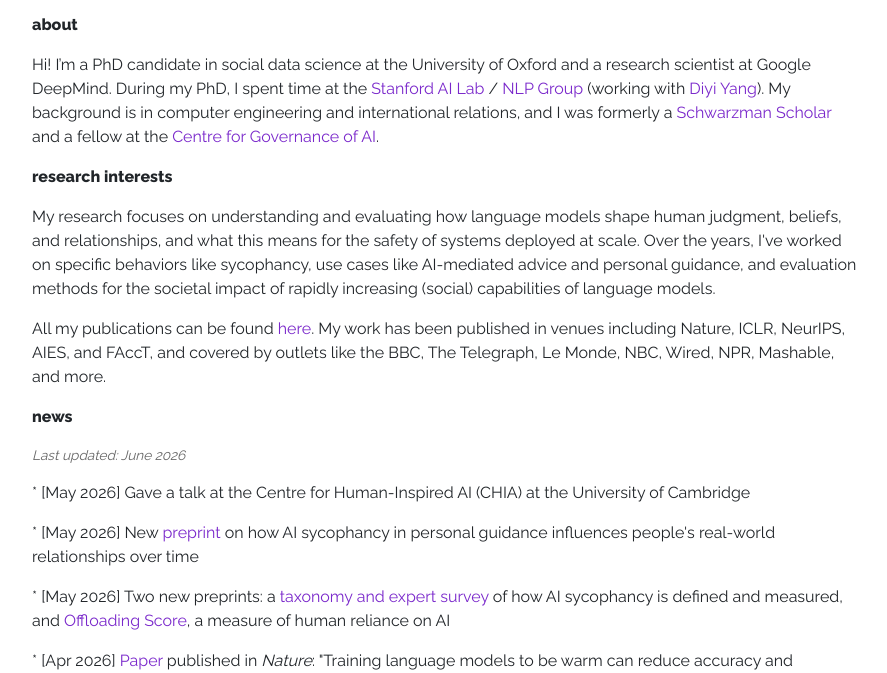
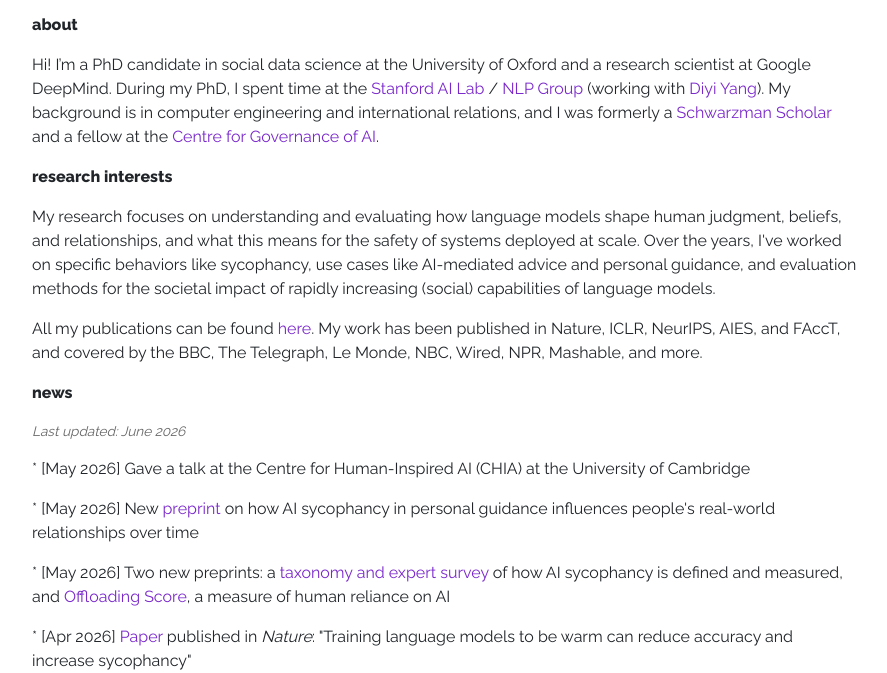
Before and after one commit to lujainibrahim/lujainibrahim.github.io, a website: page index.html in a window 1280 px wide. Shown: the part 127-800 px from the top of the page, without its empty margins (53-940 px from the left). Drawn offline with Linux system fonts and the light colour scheme.

Commit message:
small edits

```diff
--- a/index.html
+++ b/index.html
@@ -61,7 +61,7 @@ li {
           <section id="research">
             <p style="font-weight: 800;">research interests</p>
             <p>My research focuses on understanding and evaluating how language models shape human judgment, beliefs, and relationships, and what this means for the safety of systems deployed at scale. Over the years, I've worked on specific behaviors like sycophancy, use cases like AI-mediated advice and personal guidance, and evaluation methods for the societal impact of rapidly increasing (social) capabilities of language models.</p>
-            <p>All my publications can be found <a href="https://scholar.google.com/citations?hl=en&user=WrTT9X4AAAAJ&view_op=list_works&sortby=pubdate" target="_blank">here</a>. My work has been published in venues including Nature, ICLR, NeurIPS, AIES, and FAccT, and covered by outlets like the BBC, The Telegraph, Le Monde, NBC, Wired, NPR, Mashable, and more.</p>
+            <p>All my publications can be found <a href="https://scholar.google.com/citations?hl=en&user=WrTT9X4AAAAJ&view_op=list_works&sortby=pubdate" target="_blank">here</a>. My work has been published in Nature, ICLR, NeurIPS, AIES, and FAccT, and covered by the BBC, The Telegraph, Le Monde, NBC, Wired, NPR, Mashable, and more.</p>
           </section>
           <section id="news">
             <p style="font-weight: 800;">news</p>
```
